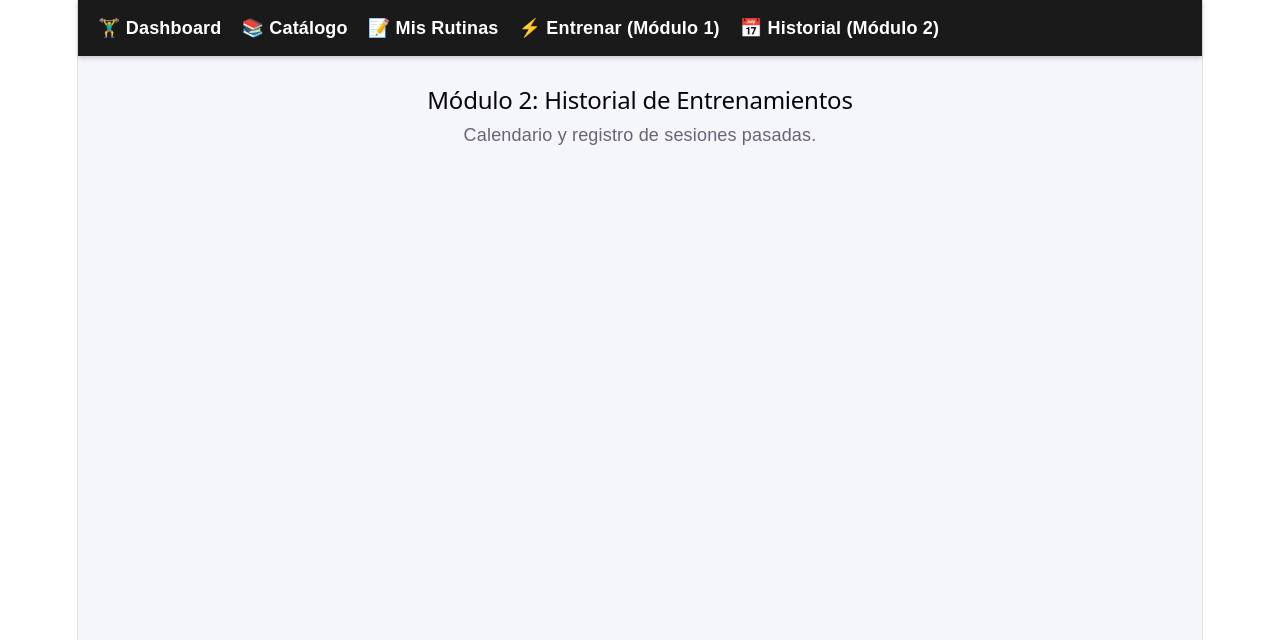
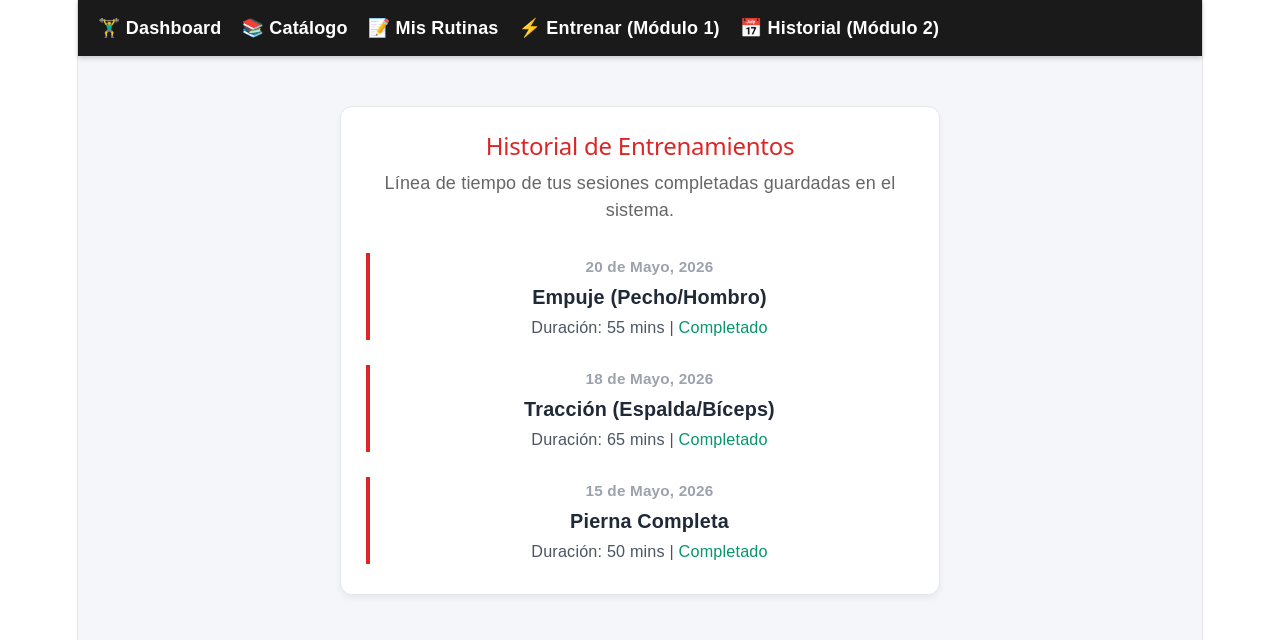
Before and after one commit to l23330506-ui/ProyectoFinal-GymTracker, a React (Vite) app in the folder GymTrack/vista/: page /historial in a window 1280 px wide. Shown: the top 640 px of the page. Built offline with nearby package versions, Linux system fonts and the light colour scheme.

Commit message:
Maquetar la interfaz visual de línea de tiempo para el Historial

```diff
--- a/GymTrack/vista/src/pages/Historial.jsx
+++ b/GymTrack/vista/src/pages/Historial.jsx
@@ -1,3 +1,31 @@
 export default function Historial() {
-  return <div><h2> Módulo 2: Historial de Entrenamientos</h2><p>Calendario y registro de sesiones pasadas.</p></div>;
+  // Simulamos un historial limpio que luego consumirá los datos desde C#
+  const entrenamientosPasados = [
+    { fecha: "20 de Mayo, 2026", rutina: "Empuje (Pecho/Hombro)", duracion: "55 mins", estado: "Completado" },
+    { fecha: "18 de Mayo, 2026", rutina: "Tracción (Espalda/Bíceps)", duracion: "65 mins", estado: "Completado" },
+    { fecha: "15 de Mayo, 2026", rutina: "Pierna Completa", duracion: "50 mins", estado: "Completado" }
+  ];
+
+  return (
+    <div style={{ maxWidth: '600px', margin: '0 auto', fontFamily: 'sans-serif', padding: '20px' }}>
+      <div style={{ background: '#fff', padding: '25px', borderRadius: '12px', border: '1px solid #e5e7eb', boxShadow: '0 4px 6px rgba(0,0,0,0.05)' }}>
+
+        <h2 style={{ margin: '0 0 10px 0', color: '#dc2626' }}> Historial de Entrenamientos</h2>
+        <p style={{ color: '#666', margin: '0 0 25px 0' }}>Línea de tiempo de tus sesiones completadas guardadas en el sistema.</p>
+
+        <div style={{ display: 'flex', flexDirection: 'column', gap: '15px' }}>
+          {entrenamientosPasados.map((item, index) => (
+            <div key={index} style={{ borderLeft: '4px solid #dc2626', paddingLeft: '15px', margin: '5px 0' }}>
+              <span style={{ fontSize: '0.85rem', color: '#9ca3af', fontWeight: 'bold' }}>{item.fecha}</span>
+              <h3 style={{ margin: '4px 0', color: '#1f2937', fontSize: '1.1rem' }}>{item.rutina}</h3>
+              <p style={{ margin: '0', color: '#4b5563', fontSize: '0.9rem' }}>
+                 Duración: {item.duracion} | <span style={{ color: '#059669', fontWeight: '500' }}>{item.estado}</span>
+              </p>
+            </div>
+          ))}
+        </div>
+
+      </div>
+    </div>
+  );
 }
```
